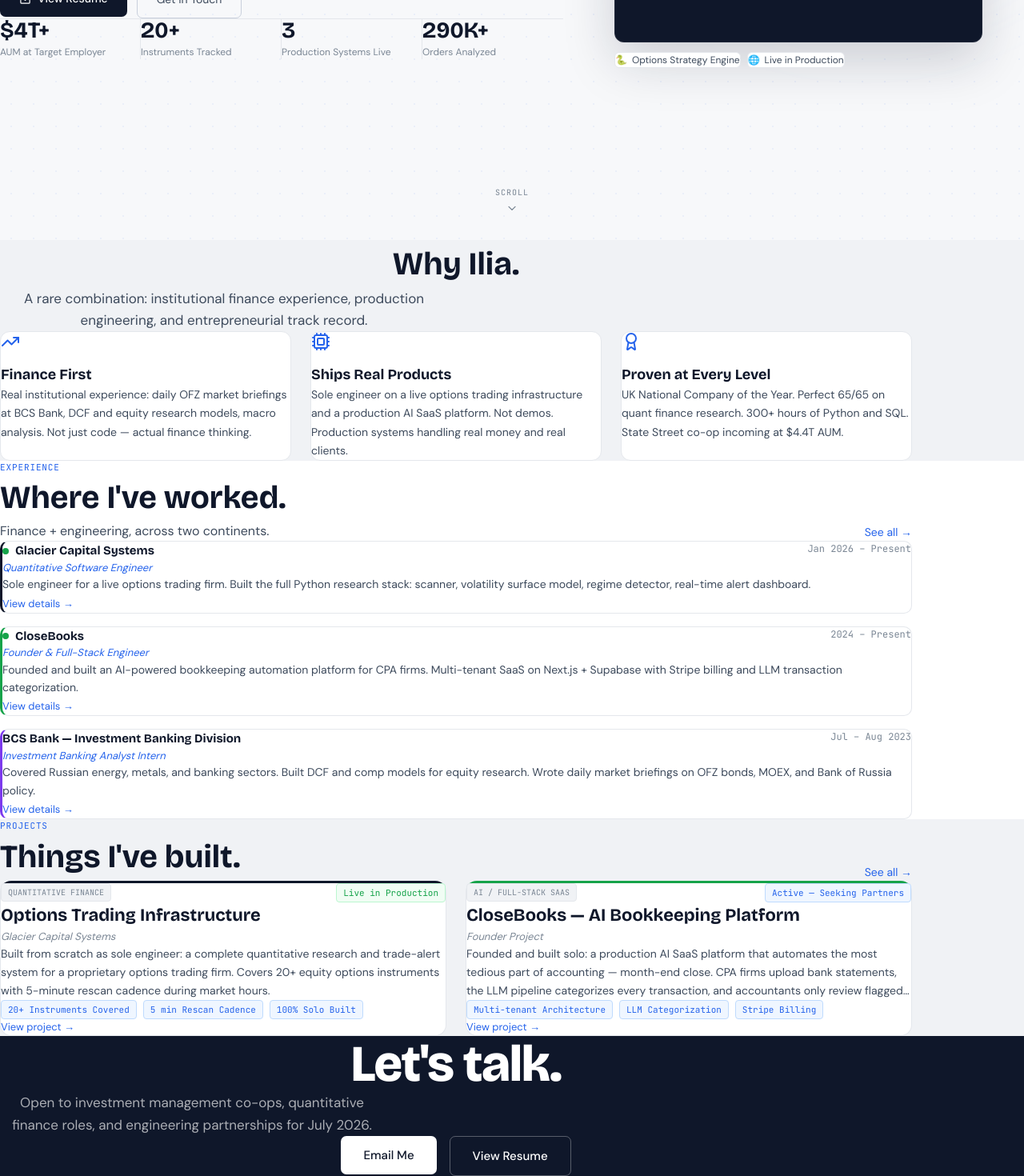
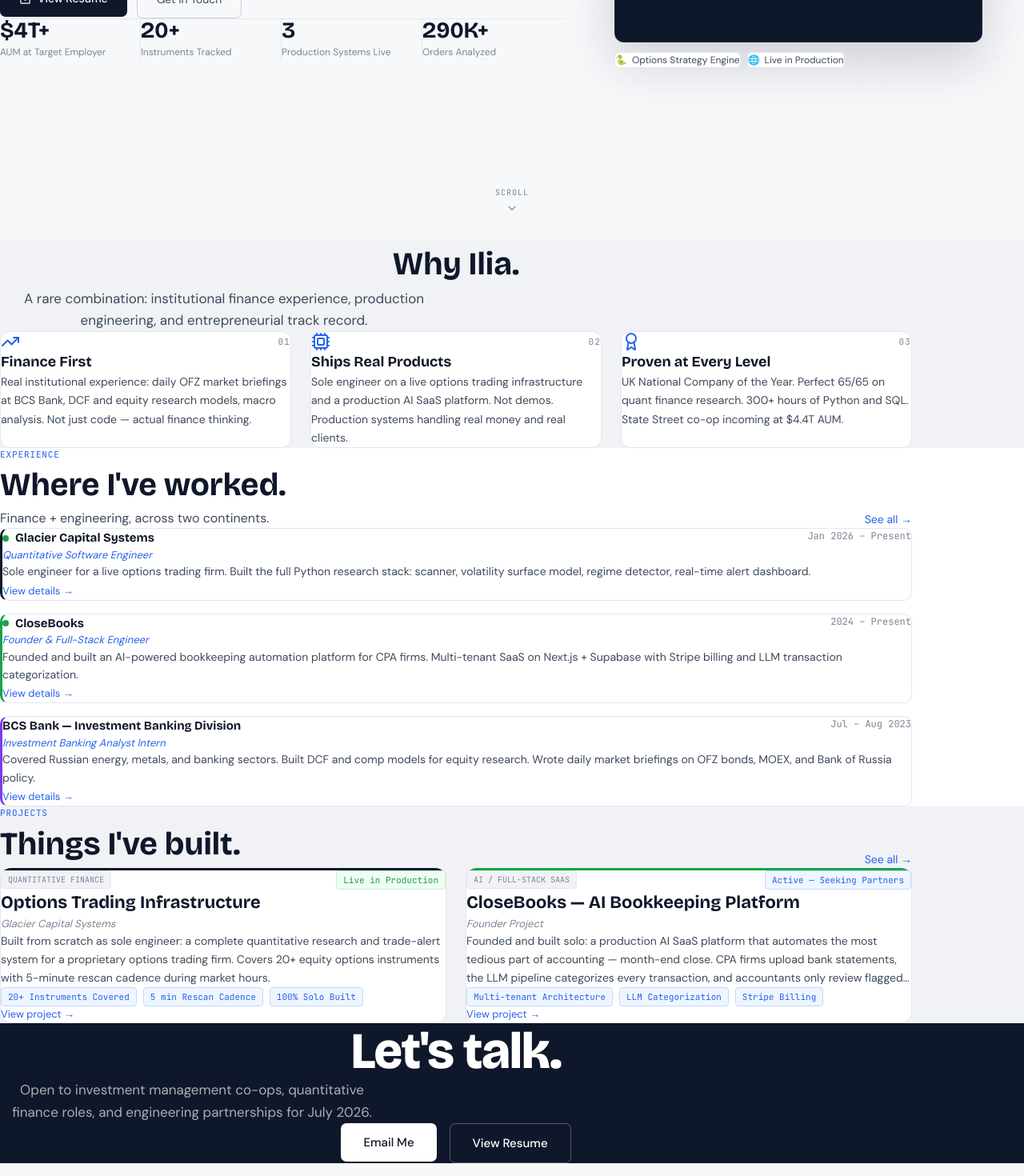
Before and after one commit to dudailia/iliaduda, a Next.js app: page / in a window 1280 px wide. Shown: the part 500-1970 px from the top of the page at 80% size. Built offline with nearby package versions, Linux system fonts and the light colour scheme.

Commit message:
feat: project shimmer, ValueProp numbered, HomeCTA particles

```diff
--- a/app/globals.css
+++ b/app/globals.css
@@ -62,3 +62,26 @@
 ::selection { background: #BFDBFE; color: var(--navy); }
 
 :focus-visible { outline: 2px solid var(--blue); outline-offset: 2px; border-radius: 4px; }
+
+/* Project card shimmer */
+.shimmer-card {
+  position: relative;
+  overflow: hidden;
+}
+.shimmer-card::after {
+  content: '';
+  position: absolute;
+  top: 0;
+  left: -100%;
+  width: 50%;
+  height: 100%;
+  background: linear-gradient(90deg, transparent, rgba(255,255,255,0.35), transparent);
+  transform: skewX(-20deg);
+  pointer-events: none;
+}
+.shimmer-card:hover::after {
+  animation: card-shimmer 0.6s ease forwards;
+}
+@keyframes card-shimmer {
+  to { left: 150%; }
+}
--- a/app/projects/page.tsx
+++ b/app/projects/page.tsx
@@ -10,7 +10,7 @@
   return (
     <Link href={`/projects/${project.slug}`} className="block h-full">
       <div
-        className="group flex flex-col h-full cursor-pointer transition-all duration-200"
+        className="shimmer-card group flex flex-col h-full cursor-pointer transition-all duration-200"
         style={{
           background: 'var(--surface)',
           border: '1px solid var(--border)',
--- a/components/home/HomeCTA.tsx
+++ b/components/home/HomeCTA.tsx
@@ -1,12 +1,54 @@
 'use client'
+import { useState, useEffect } from 'react'
+import { motion } from 'framer-motion'
 import { MagneticButton } from '@/components/ui/MagneticButton'
 import { AnimateIn } from '@/components/ui/AnimateIn'
 import { personal } from '@/lib/data'
 
 export function HomeCTA() {
+  const [particles, setParticles] = useState<Array<{
+    id: number; x: number; y: number; size: number; duration: number; delay: number
+  }>>([])
+
+  useEffect(() => {
+    setParticles(
+      Array.from({ length: 24 }, (_, i) => ({
+        id: i,
+        x: Math.random() * 100,
+        y: Math.random() * 100,
+        size: Math.random() * 3 + 2,
+        duration: Math.random() * 4 + 4,
+        delay: Math.random() * 5,
+      }))
+    )
+  }, [])
+
   return (
-    <section className="py-24 md:py-32 px-5 md:px-6" style={{ background: 'var(--navy)' }}>
-      <div className="mx-auto text-center" style={{ maxWidth: '1140px' }}>
+    <section className="relative py-24 md:py-32 px-5 md:px-6" style={{ background: 'var(--navy)' }}>
+      {/* Floating particles */}
+      <div className="absolute inset-0 overflow-hidden pointer-events-none" aria-hidden="true">
+        {particles.map(p => (
+          <motion.div
+            key={p.id}
+            className="absolute rounded-full"
+            style={{
+              left: `${p.x}%`,
+              top: `${p.y}%`,
+              width: p.size,
+              height: p.size,
+              background: 'rgba(255,255,255,0.08)',
+            }}
+            animate={{ y: -30, opacity: [0.08, 0.12, 0] }}
+            transition={{
+              duration: p.duration,
+              delay: p.delay,
+              repeat: Infinity,
+              ease: 'easeIn',
+            }}
+          />
+        ))}
+      </div>
+      <div className="relative mx-auto text-center" style={{ maxWidth: '1140px' }}>
         <AnimateIn>
           <h2 className="font-display font-extrabold text-white mb-5" style={{ fontSize: 'clamp(36px, 6vw, 64px)', lineHeight: 1.1, letterSpacing: '-0.02em' }}>
             Let&apos;s talk.
--- a/components/home/ValueProp.tsx
+++ b/components/home/ValueProp.tsx
@@ -30,7 +30,12 @@
                   onMouseEnter={e => { e.currentTarget.style.borderColor = 'var(--blue-mid)'; e.currentTarget.style.transform = 'translateY(-2px)' }}
                   onMouseLeave={e => { e.currentTarget.style.borderColor = 'var(--border)'; e.currentTarget.style.transform = '' }}
                 >
-                  {Icon && <Icon size={24} style={{ color: 'var(--blue)', marginBottom: '16px' }} />}
+                  <div className="flex items-center justify-between mb-4">
+                    {Icon && <Icon size={24} style={{ color: 'var(--blue)' }} />}
+                    <span className="font-mono text-ink-3" style={{ fontSize: '11px', letterSpacing: '0.1em' }}>
+                      {String(i + 1).padStart(2, '0')}
+                    </span>
+                  </div>
                   <h3 className="font-display font-bold text-navy mb-2" style={{ fontSize: '18px' }}>{prop.title}</h3>
                   <p className="font-body text-ink-2" style={{ fontSize: '14px', lineHeight: 1.65 }}>{prop.description}</p>
                 </div>
```
